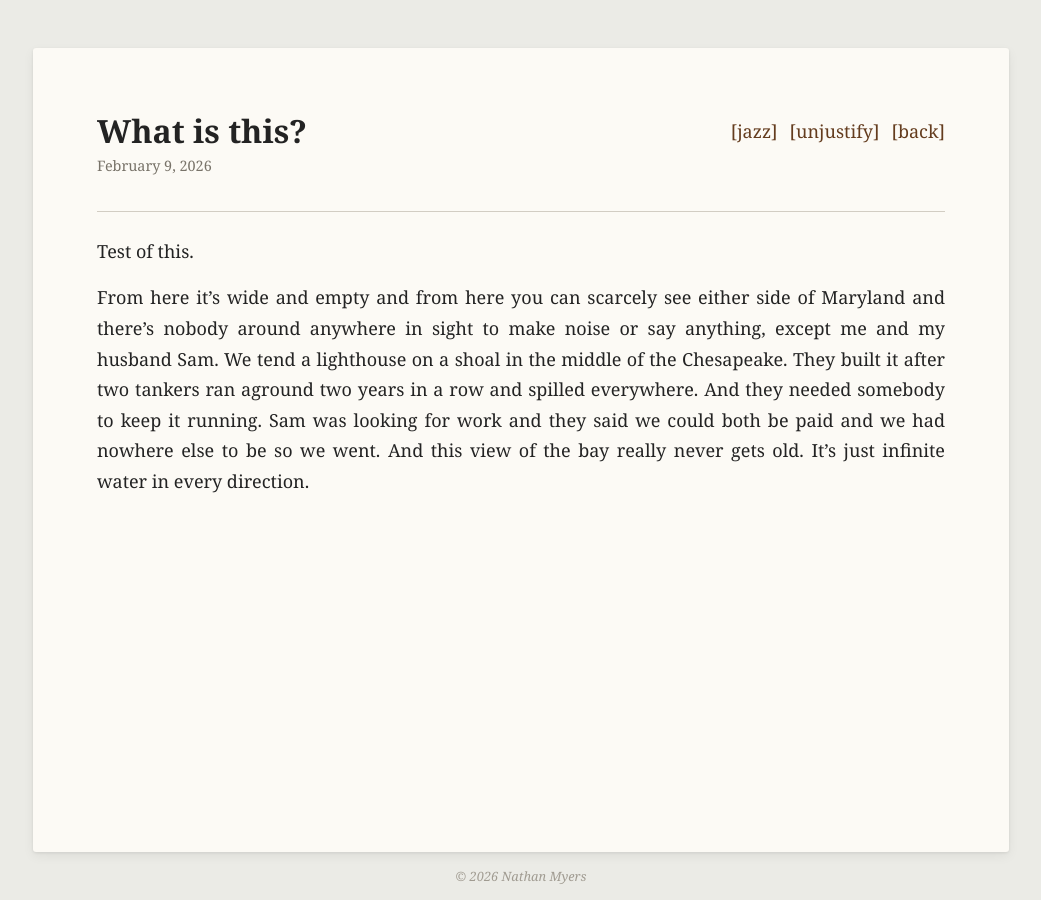
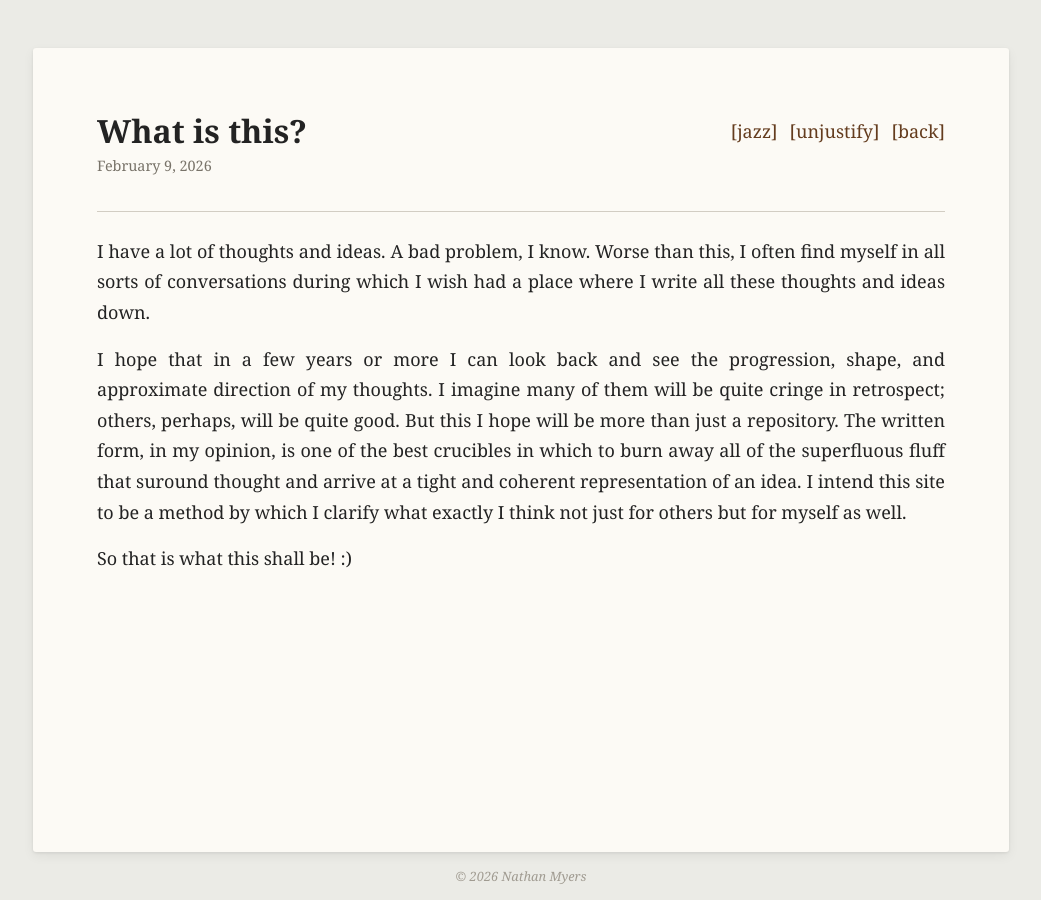
Before and after one commit to nate-i-think/natesite-blog, a Jekyll site: the page built from _posts/2026-02-05-about.md, in a window 1280 px wide. Shown: the whole page, without its empty margins (119-1160 px from the left). Built offline with Jekyll 4.4.1, drawn with Linux system fonts in a browser that asks for light colours; some web fonts are replaced.

Commit message:
send out about post

```diff
--- a/_posts/2026-02-05-about.md
+++ b/_posts/2026-02-05-about.md
@@ -4,6 +4,8 @@ title: "What is this?"
 date: 2026-02-09
 ---
 
-Test of this.
+I have a lot of thoughts and ideas. A bad problem, I know. Worse than this, I often find myself in all sorts of conversations during which I wish had a place where I write all these thoughts and ideas down.
 
-From here it’s wide and empty and from here you can scarcely see either side of Maryland and there’s nobody around anywhere in sight to make noise or say anything, except me and my husband Sam. We tend a lighthouse on a shoal in the middle of the Chesapeake. They built it after two tankers ran aground two years in a row and spilled everywhere. And they needed somebody to keep it running. Sam was looking for work and they said we could both be paid and we had nowhere else to be so we went. And this view of the bay really never gets old. It’s just infinite water in every direction.
+I hope that in a few years or more I can look back and see the progression, shape, and approximate direction of my thoughts. I imagine many of them will be quite cringe in retrospect; others, perhaps, will be quite good. But this I hope will be more than just a repository. The written form, in my opinion, is one of the best crucibles in which to burn away all of the superfluous fluff that suround thought and arrive at a tight and coherent representation of an idea. I intend this site to be a method by which I clarify what exactly I think not just for others but for myself as well.
+
+So that is what this shall be! :)
```
